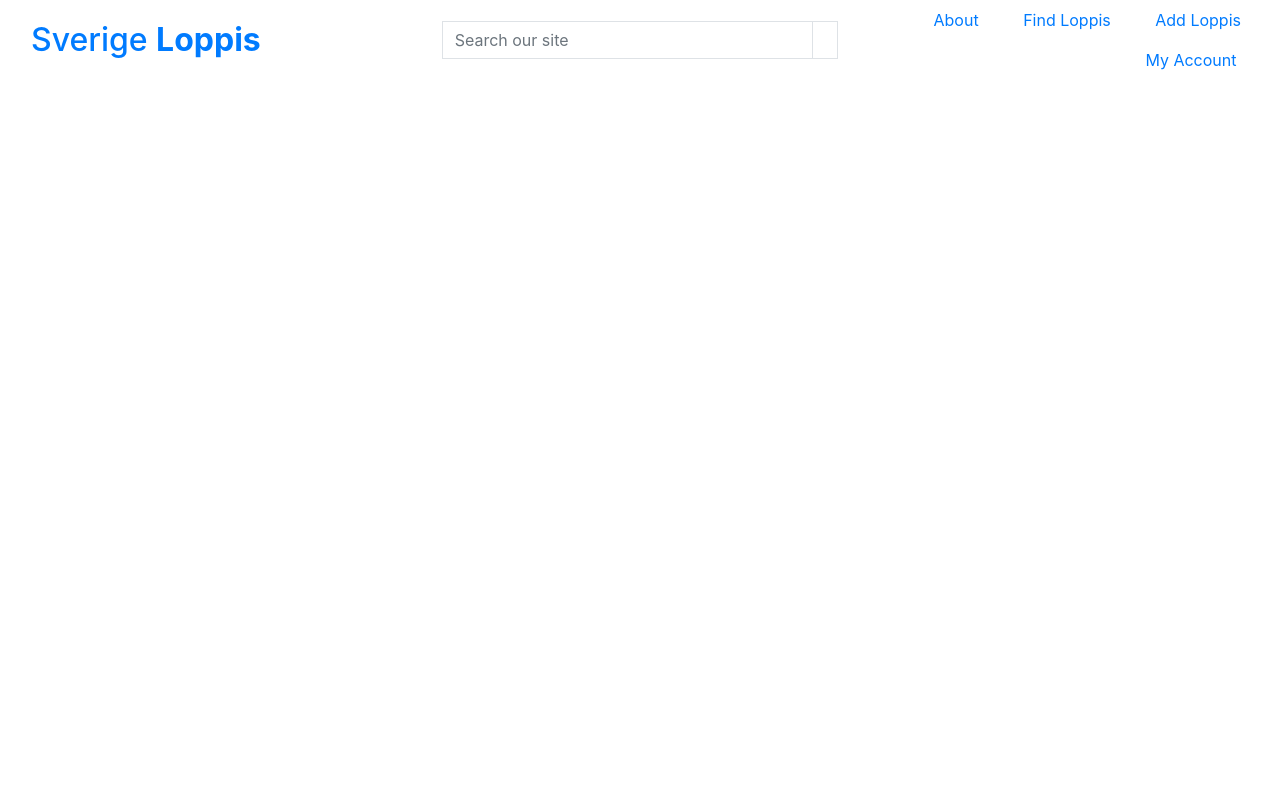
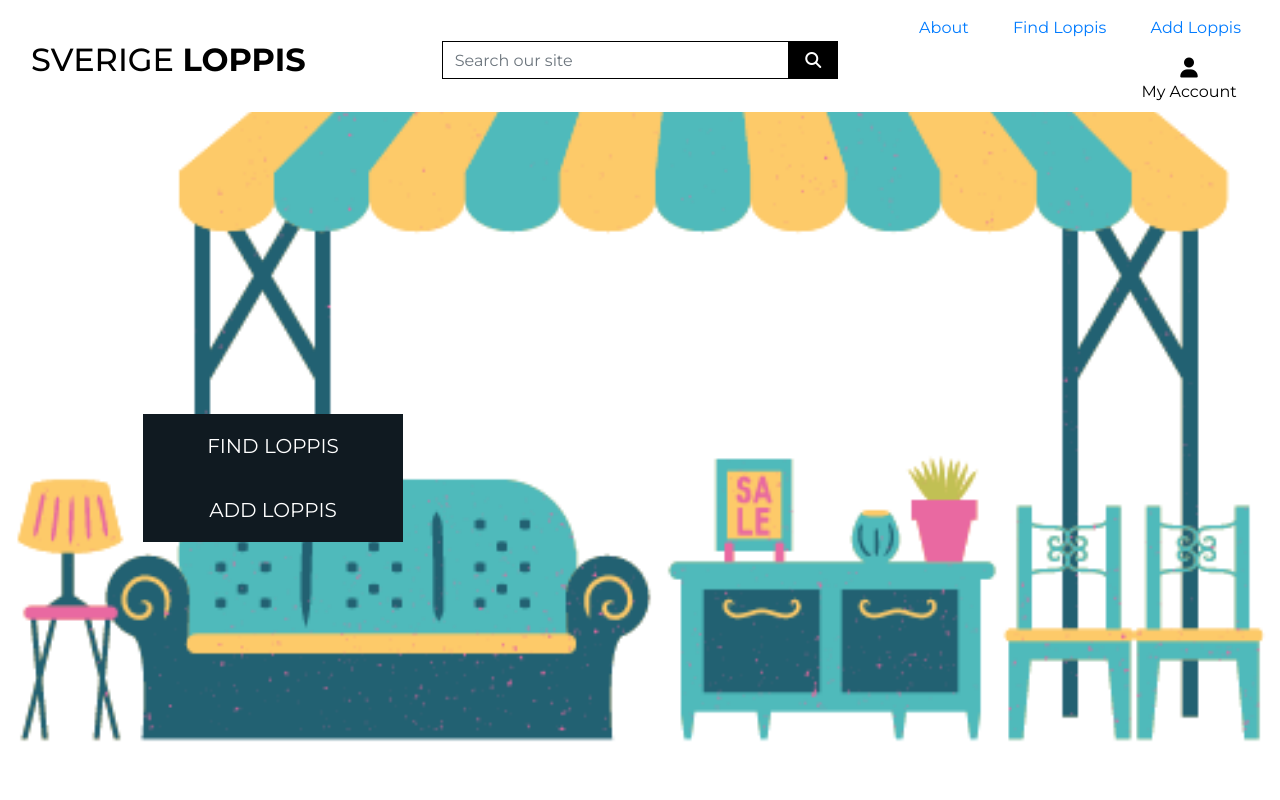
Before and after one commit to MerveKucukzoroglu/sverige-loppis, a Django app: page / in a window 1280 px wide. Run offline with Django 3.2, Linux system fonts and the light colour scheme; some libraries are stand-ins or nearby versions.

Commit message:
Add basic css and home image

```diff
--- a/home/templates/home/index.html
+++ b/home/templates/home/index.html
@@ -1,6 +1,23 @@
 {% extends "base.html" %}
 {% load static %}
 
+{% block page_header %}
+    <div class="container header-container">
+        <div class="row">
+            <div class="col"></div>
+        </div>
+    </div>
+{% endblock %}
+
 {% block content %}
-
+    <div class="container h-100">
+        <div class="row h-100">
+            <div class="col-7 col-md-6 my-auto">
+                <h4>
+                    <a href="" class="loppis-now-button btn btn-lg rounded-0 text-uppercase py-3">Find Loppis</a>
+                    <a href="" class="loppis-now-button btn btn-lg rounded-0 text-uppercase py-3">Add Loppis</a>
+                </h4>
+            </div>
+        </div>
+    </div>
 {% endblock %}
--- /dev/null
+++ b/static/css/base.css
@@ -0,0 +1,82 @@
+html {
+    height: 100%;
+}
+
+body {
+    background: url('/media/6.png') no-repeat center center fixed;
+    background-size: cover;
+    height: calc(100vh - 164px);
+    color: #101A21;
+    font-family: 'Montserrat', sans-serif;
+}
+
+
+/* from Bulma */
+.icon {
+    align-items: center;
+    display: inline-flex;
+    justify-content: center;
+    height: 1.5rem;
+    width: 1.5rem;
+}
+
+.logo-font {
+    text-transform: uppercase;
+}
+
+.main-logo-link {
+    width: fit-content;
+}
+
+.loppis-now-button {
+    background: #101A21;
+    color: white;
+    min-width: 260px;
+}
+
+.btn-black {
+    background: black;
+    color: white;
+}
+
+.loppis-now-button:hover,
+.loppis-now-button:active,
+.loppis-now-button:focus,
+.btn-black:hover,
+.btn-black:active,
+.btn-black:focus {
+    background: #025b7c;
+    color: white;
+}
+
+.text-black {
+    color: #000 !important;
+}
+
+.border-black {
+    border: 1px solid black !important;
+}
+
+/* -------------------------------- Media Queries */
+
+/* Slightly larger container on xl screens */
+@media (min-width: 1200px) {
+  .container {
+    max-width: 80%;
+  }
+}
+
+/* fixed top navbar only on medium and up */
+@media (min-width: 992px) {
+    .fixed-top-desktop-only {
+        position: fixed;
+        top: 0;
+        right: 0;
+        left: 0;
+        z-index: 1030;
+    }
+
+    .header-container {
+        padding-top: 164px;
+    }
+}
--- a/sverige_loppis/settings.py
+++ b/sverige_loppis/settings.py
@@ -146,6 +146,10 @@ USE_TZ = True
 # https://docs.djangoproject.com/en/3.2/howto/static-files/
 
 STATIC_URL = '/static/'
+STATICFILES_DIRS = (os.path.join(BASE_DIR, 'static'),)
+
+MEDIA_URL = '/media/'
+MEDIA_ROOT = os.path.join(BASE_DIR, 'media')
 
 # Default primary key field type
 # https://docs.djangoproject.com/en/3.2/ref/settings/#default-auto-field
--- a/sverige_loppis/urls.py
+++ b/sverige_loppis/urls.py
@@ -15,9 +15,11 @@ Including another URLconf
 """
 from django.contrib import admin
 from django.urls import path, include
+from django.conf import settings
+from django.conf.urls.static import static
 
 urlpatterns = [
     path('admin/', admin.site.urls),
     path('accounts/', include('allauth.urls')),
     path('', include('home.urls')),
-]
+] + static(settings.MEDIA_URL, document_root=settings.MEDIA_ROOT)
--- a/templates/base.html
+++ b/templates/base.html
@@ -15,12 +15,15 @@
 
     {% block corecss %}
         <link rel="stylesheet" href="https://stackpath.bootstrapcdn.com/bootstrap/4.4.1/css/bootstrap.min.css" integrity="sha384-Vkoo8x4CGsO3+Hhxv8T/Q5PaXtkKtu6ug5TOeNV6gBiFeWPGFN9MuhOf23Q9Ifjh" crossorigin="anonymous">
+        <link rel="stylesheet" href="https://fonts.googleapis.com/css2?family=Montserrat:ital,wght@0,100;0,200;0,300;0,400;0,500;0,600;0,700;0,800;0,900;1,100;1,200;1,300;1,400;1,500;1,600;1,700;1,800;1,900&display=swap">
+        <link rel="stylesheet" href="{% static 'css/base.css' %}">
     {% endblock %}
 
     {% block extra_css %}
     {% endblock %}
 
     {% block corejs %}
+        <script src="https://kit.fontawesome.com/e6e69ae431.js" crossorigin="anonymous"></script>
         <script src="https://code.jquery.com/jquery-3.4.1.slim.min.js" integrity="sha384-J6qa4849blE2+poT4WnyKhv5vZF5SrPo0iEjwBvKU7imGFAV0wwj1yYfoRSJoZ+n" crossorigin="anonymous"></script>
         <script src="https://cdn.jsdelivr.net/npm/popper.js@1.16.0/dist/umd/popper.min.js" integrity="sha384-Q6E9RHvbIyZFJoft+2mJbHaEWldlvI9IOYy5n3zV9zzTtmI3UksdQRVvoxMfooAo" crossorigin="anonymous"></script>
         <script src="https://stackpath.bootstrapcdn.com/bootstrap/4.4.1/js/bootstrap.min.js" integrity="sha384-wfSDF2E50Y2D1uUdj0O3uMBJnjuUD4Ih7YwaYd1iqfktj0Uod8GCExl3Og8ifwB6" crossorigin="anonymous"></script>
@@ -33,7 +36,7 @@
   </head>
   <body>
     <header class="container-fluid fixed-top">
-      <div class="row">
+      <div id="topnav" class="row bg-white pt-lg-2 d-none d-lg-flex">
         <div class="col-12 col-lg-4 my-auto py-1 py-lg-0 text-center text-lg-left">
           <a href="{% url 'home' %}" class="nav-link main-logo-link">
             <h2 class="logo-font text-black my-0">Sverige <strong>Loppis</strong></h2>
```
Also changed, not shown: media/6.png (added), media/logo.png (added).
